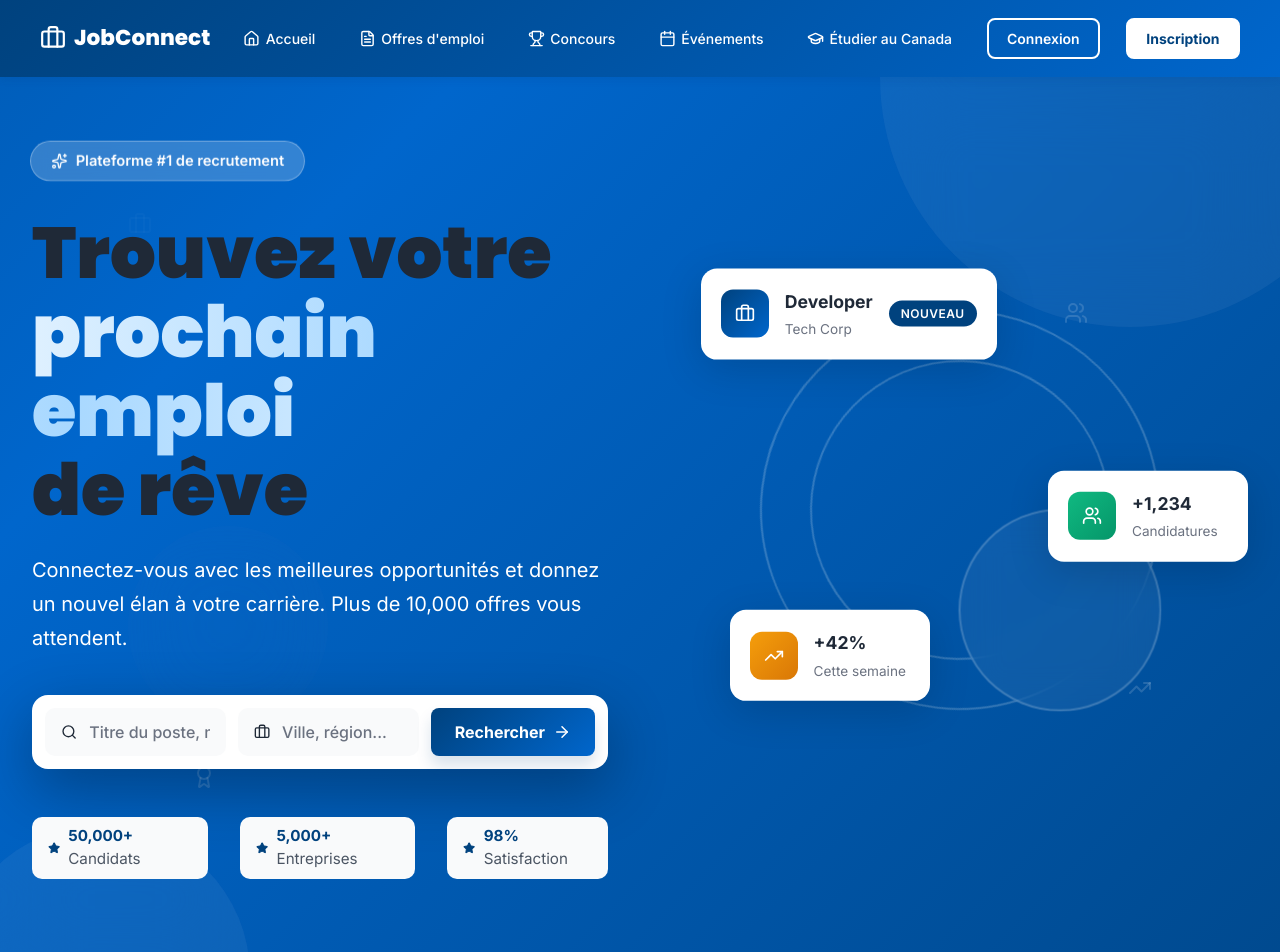
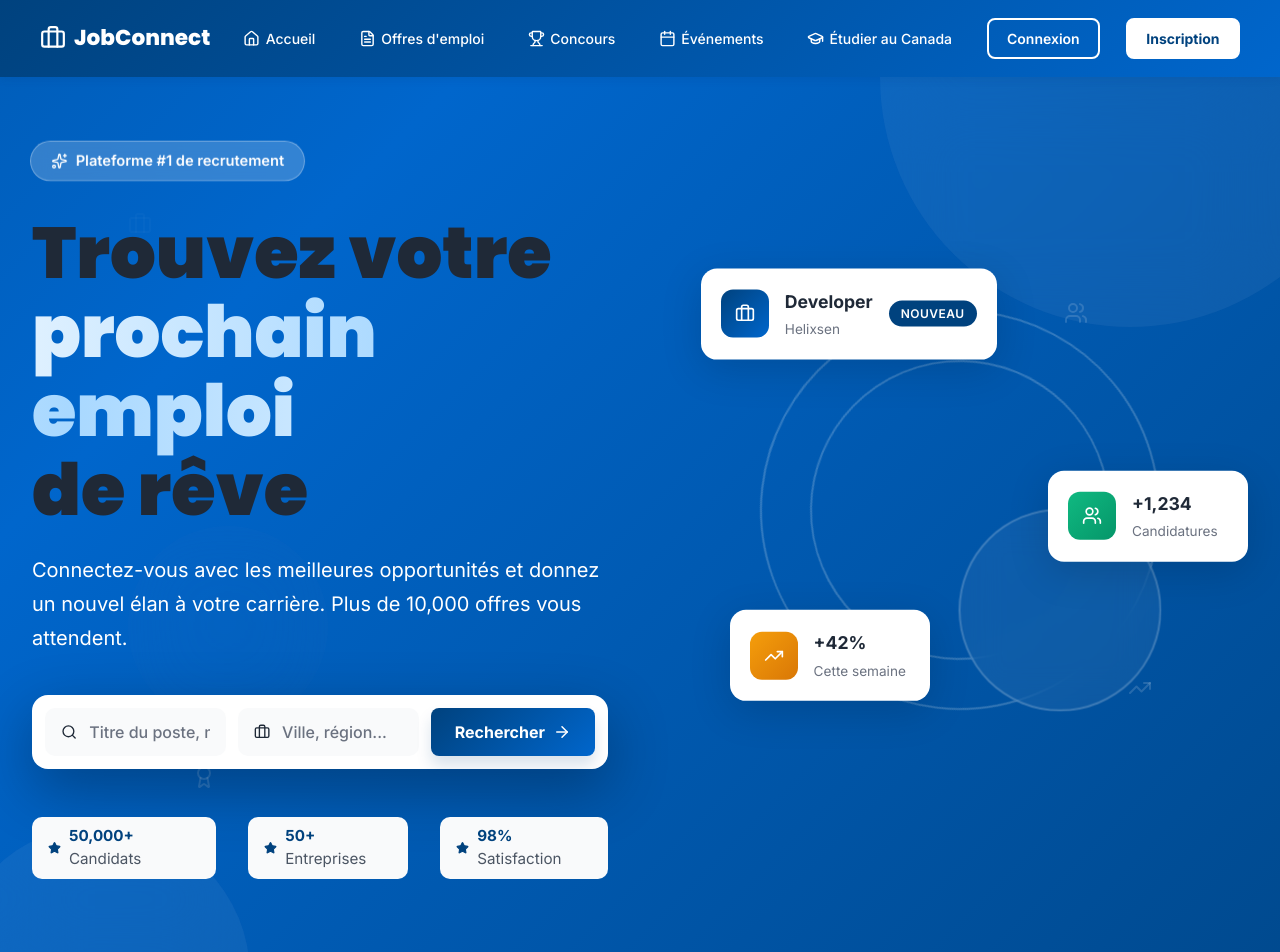
Before and after one commit to Lalenacorp/recrutement_front, a React (Vite) app: page / in a window 1280 px wide. Shown: the top 952 px of the page. Built offline with nearby package versions, Linux system fonts and the light colour scheme.

Commit message:
setup deployment

```diff
--- a/src/pages/Home.tsx
+++ b/src/pages/Home.tsx
@@ -59,7 +59,7 @@ const Home = () => {
               </div>
               <div className="stat-badge">
                 <Star size={14} fill="currentColor" />
-                <span><strong>5,000+</strong> Entreprises</span>
+                <span><strong>50+</strong> Entreprises</span>
               </div>
               <div className="stat-badge">
                 <Star size={14} fill="currentColor" />
@@ -84,7 +84,7 @@ const Home = () => {
                   </div>
                   <div className="card-content">
                     <div className="card-title">Developer</div>
-                    <div className="card-company">Tech Corp</div>
+                    <div className="card-company">Helixsen</div>
                   </div>
                   <div className="card-badge">Nouveau</div>
                 </div>
@@ -293,28 +293,28 @@ const Home = () => {
           <div className="section-header">
             <span className="section-badge">Nos Partenaires</span>
             <h2>Ils recrutent avec nous</h2>
-            <p className="section-subtitle">Plus de 5000 entreprises font confiance à JobConnect</p>
+            <p className="section-subtitle">Plus de 50 entreprises font confiance à JobConnect</p>
           </div>
           <div className="companies-logos">
             <div className="company-badge">
               <Building2 size={28} />
-              <span>Tech Corp</span>
+              <span>Helixsen</span>
             </div>
             <div className="company-badge">
               <Building2 size={28} />
-              <span>Innovation Labs</span>
+              <span>LalenaCorp</span>
             </div>
             <div className="company-badge">
               <Building2 size={28} />
-              <span>Digital Solutions</span>
+              <span>WellCompTax</span>
             </div>
             <div className="company-badge">
               <Building2 size={28} />
-              <span>Creative Agency</span>
+              <span>Jayco</span>
             </div>
             <div className="company-badge">
               <Building2 size={28} />
-              <span>StartUp Hub</span>
+              <span>FBA Consulting</span>
             </div>
           </div>
         </div>
@@ -374,7 +374,7 @@ const Home = () => {
               <p>Offres d'emploi actives</p>
             </div>
             <div className="stat-item">
-              <h3>5,000+</h3>
+              <h3>50+</h3>
               <div className="stat-icon">
                 <Building2 size={32} />
               </div>
```
